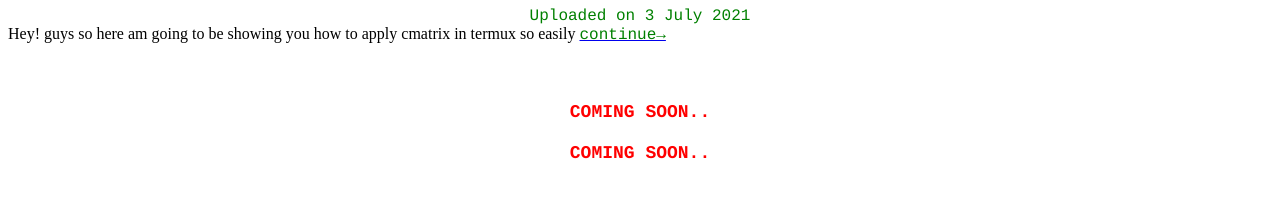
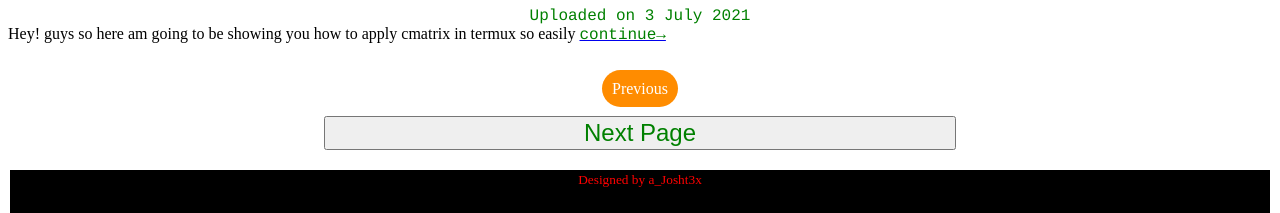
Before and after one commit to aJosht3x/project-santoms, a plain HTML site: page Matrix.html in a window 1280 px wide. Shown: the part 324-537 px from the top of the page. Drawn offline with nearby package versions, Linux system fonts and the light colour scheme.

Commit message:
Create Matrix.html

```diff
--- a/Matrix.html
+++ b/Matrix.html
@@ -113,8 +113,27 @@ function myFunction() {
 			    </div><!--//item-->
 <br>
 <br>
-<h1><font face="Courier" size="4" color="red">COMING SOON..</font></h1>
-<h1><font face="Courier" size="4" color="red">COMING SOON..</font></h1>
+<a class="btn btn-first" href="index.html">Previous</a>
+<style>
+  a.btn{
+    margin:30px 10px;
+    width:150px;
+    padding:10px;
+    border-radius:20px;
+    text-decoration:none;
+  }
+  a.btn-first{
+    background-color:darkorange;
+    color:#fff;
+  }
+  a.btn:hover{
+    background:darkorange;
+    border:none;
+    color:#fff;
+    box-shadow:5px5px10px #999;
+    transition:0.3s;
+  }
+</style>
 <br>
 <br>
 <a href = "Matrix.html"><button style = "width:50%"><font face = "Arial" color = "green" background-color="black" size = "5">Next Page</font></button></a>
```
